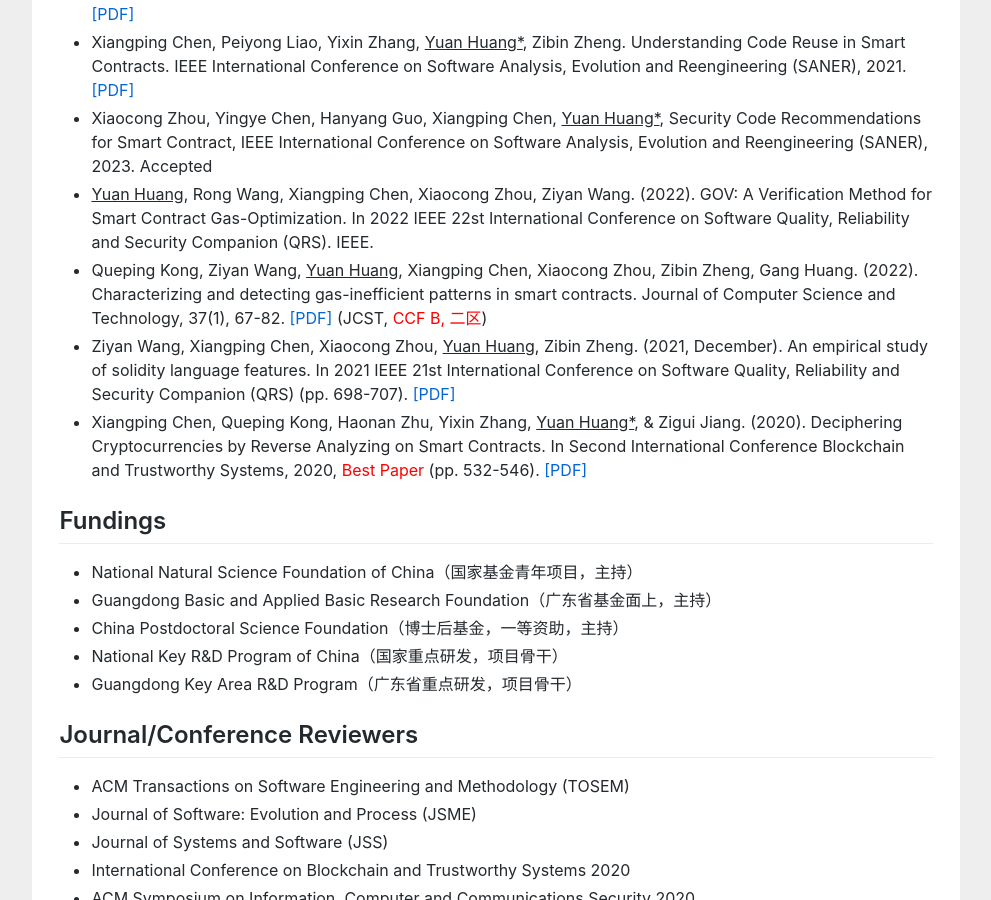
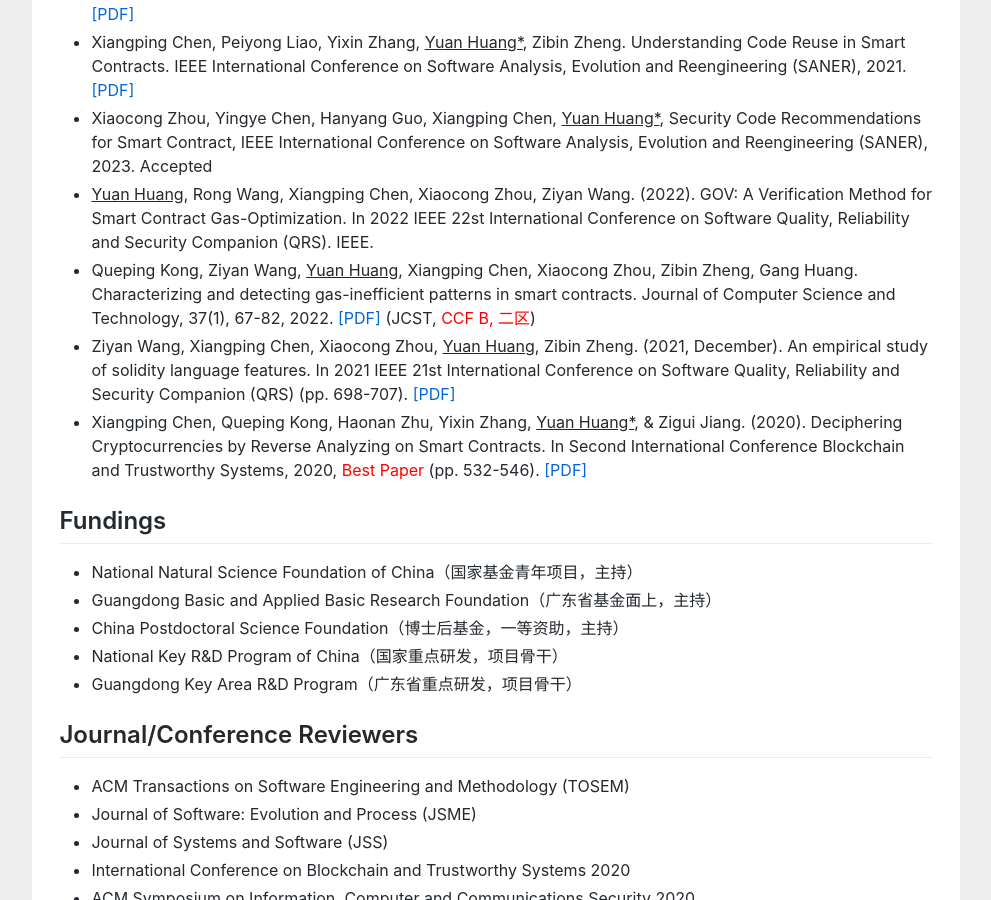
Before and after one commit to huangyuan-hy/huangyuan-hy.github.io, a Jekyll site: the page index.html, which Jekyll copies as it is, in a window 1280 px wide and 900 px high, scrolled down 2887 px. Shown: the whole window, without its empty margins (144-1135 px from the left). Built offline with Jekyll 4.4.1, drawn with Linux system fonts in a browser that asks for light colours.

Commit message:
Update index.html

```diff
--- a/index.html
+++ b/index.html
@@ -148,7 +148,7 @@ empirical study to learn how programmers reuse code on <a href="https://stackove
 <li>Xiangping Chen, Peiyong Liao, Yixin Zhang, <u>Yuan Huang*</u>, Zibin Zheng. Understanding Code Reuse in Smart Contracts. IEEE International Conference on Software Analysis, Evolution and Reengineering (SANER), 2021. <a href="https://ieeexplore.ieee.org/abstract/document/9425939">[PDF]</a></li>
 <li>Xiaocong Zhou, Yingye Chen, Hanyang Guo, Xiangping Chen, <u>Yuan Huang*</u>, Security Code Recommendations for Smart Contract, IEEE International Conference on Software Analysis, Evolution and Reengineering (SANER), 2023. Accepted</li>
 <li><u>Yuan Huang</u>, Rong Wang, Xiangping Chen, Xiaocong Zhou, Ziyan Wang. (2022). GOV: A Verification Method for Smart Contract Gas-Optimization. In 2022 IEEE 22st International Conference on Software Quality, Reliability and Security Companion (QRS). IEEE.</li>
-<li>Queping Kong, Ziyan Wang, <u>Yuan Huang</u>, Xiangping Chen, Xiaocong Zhou, Zibin Zheng, Gang Huang. (2022). Characterizing and detecting gas-inefficient patterns in smart contracts. Journal of Computer Science and Technology, 37(1), 67-82. <a href="https://jcst.ict.ac.cn/fileup/1000-9000/PDF/2022-1-5-1674.pdf">[PDF]</a> (JCST, <a href="" style="color:red;"> CCF B, 二区</a>)</li>
+<li>Queping Kong, Ziyan Wang, <u>Yuan Huang</u>, Xiangping Chen, Xiaocong Zhou, Zibin Zheng, Gang Huang. Characterizing and detecting gas-inefficient patterns in smart contracts. Journal of Computer Science and Technology, 37(1), 67-82, 2022. <a href="https://jcst.ict.ac.cn/fileup/1000-9000/PDF/2022-1-5-1674.pdf">[PDF]</a> (JCST, <a href="" style="color:red;"> CCF B, 二区</a>)</li>
 <li>Ziyan Wang, Xiangping Chen, Xiaocong Zhou, <u>Yuan Huang</u>, Zibin Zheng. (2021, December). An empirical study of solidity language features. In 2021 IEEE 21st International Conference on Software Quality, Reliability and Security Companion (QRS) (pp. 698-707). <a href="https://ieeexplore.ieee.org/abstract/document/9742076">[PDF]</a></li>
 <li>Xiangping Chen, Queping Kong, Haonan Zhu, Yixin Zhang, <u>Yuan Huang*</u>, & Zigui Jiang. (2020). Deciphering Cryptocurrencies by Reverse Analyzing on Smart Contracts. In Second International Conference Blockchain and Trustworthy Systems, 2020,  <a href="" style="color:red;"> Best Paper</a> (pp. 532-546). <a href="https://link.springer.com/chapter/10.1007/978-981-15-9213-3_41">[PDF]</a></li>
 
```
